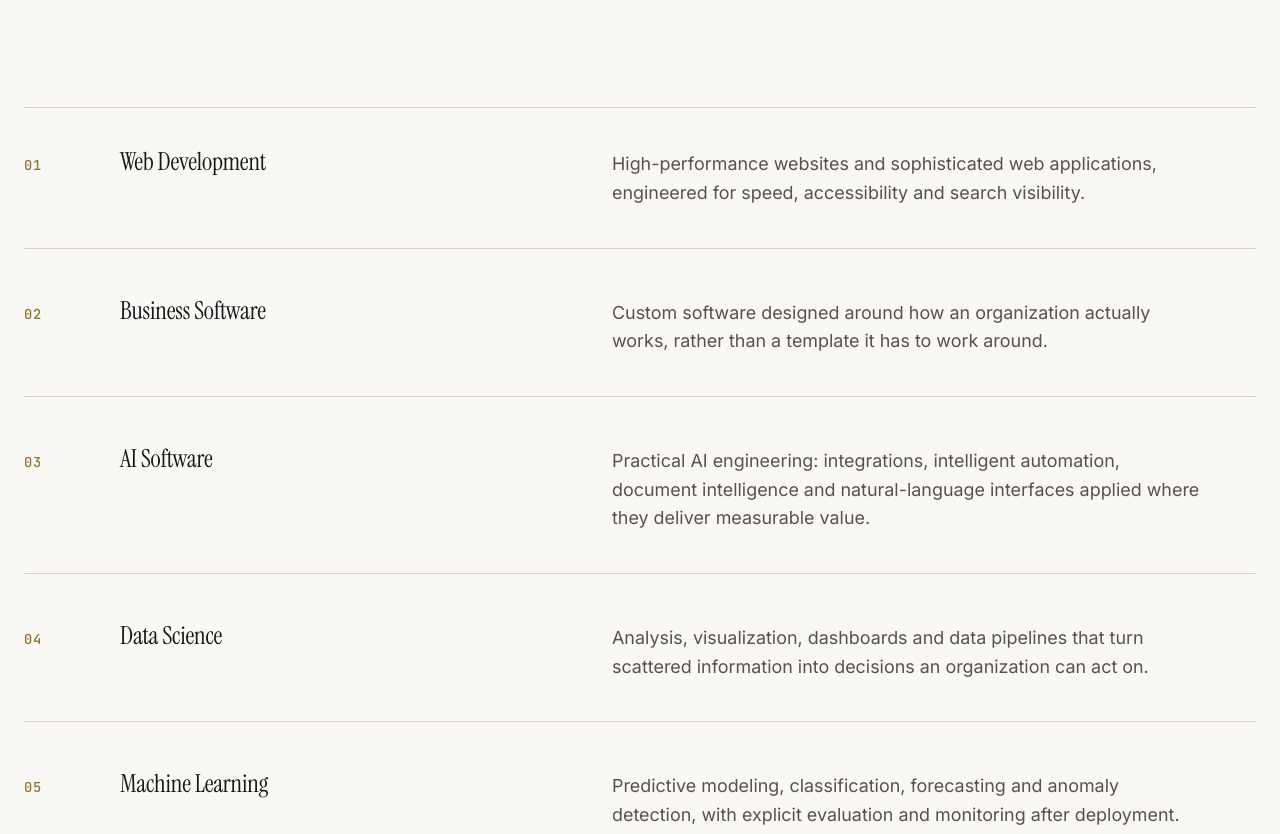
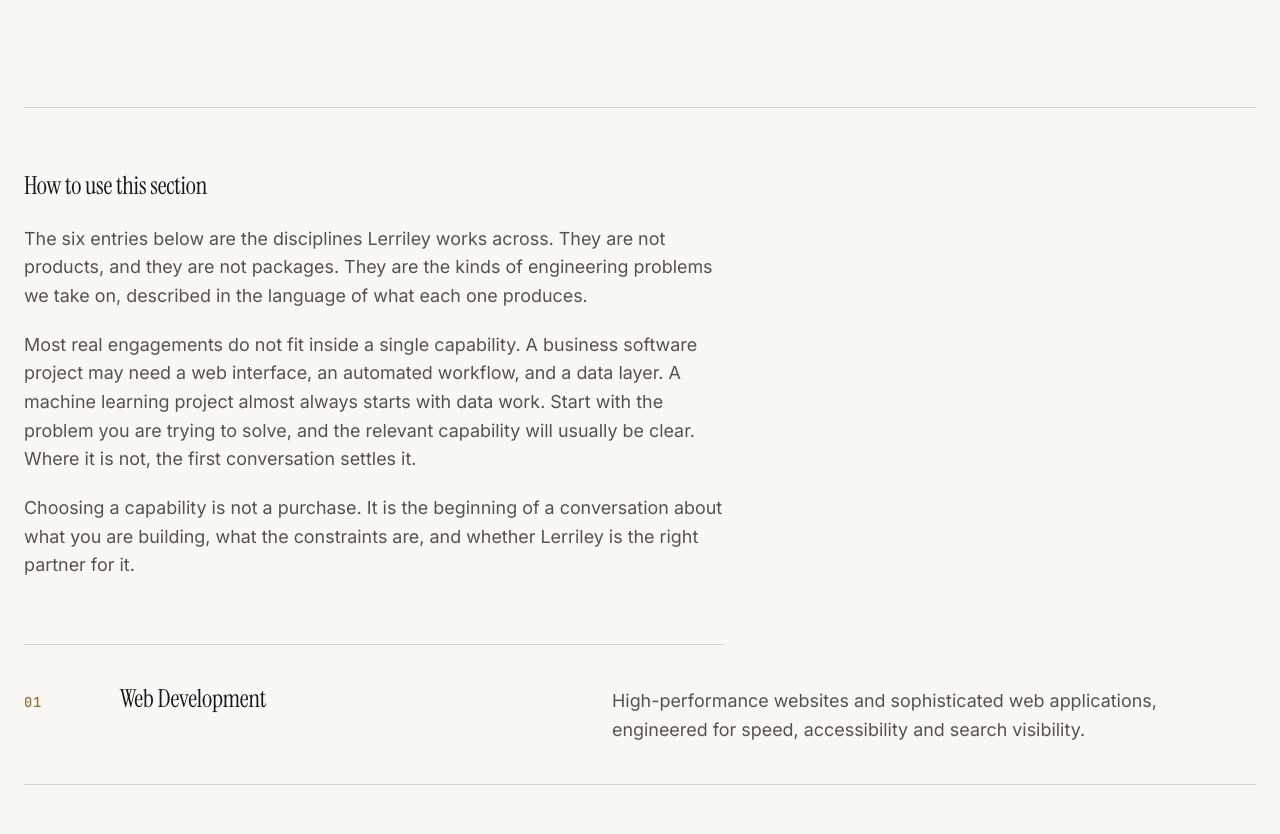
Before and after one commit to Lerrick005/LERRILEY-LIMITED-WEBSITE, a Next.js app: page /solutions in a window 1280 px wide. Shown: the part 526-1360 px from the top of the page. Built offline with nearby package versions, Linux system fonts and the light colour scheme; no server answers.

Commit message:
Deepen solutions index with introduction section

```diff
--- a/app/solutions/page.module.css
+++ b/app/solutions/page.module.css
@@ -158,3 +158,39 @@
       padding: var(--s-16) 0 var(--s-12);
     }
   }
+
+/* --- Intro section -------------------------------------------------------
+   Short prose block explaining how to read the capability list. Sits
+   between the header and the list.
+   -------------------------------------------------------------------------- */
+
+.intro {
+  padding: var(--s-16) 0;
+  border-bottom: 1px solid var(--border);
+  max-width: 62ch;
+}
+
+.introTitle {
+  font-family: var(--font-display);
+  font-size: var(--fs-h3);
+  font-weight: 400;
+  line-height: var(--lh-heading);
+  letter-spacing: -0.01em;
+  color: var(--text);
+  margin: 0 0 var(--s-6) 0;
+  text-wrap: balance;
+}
+
+.introProse {
+  display: flex;
+  flex-direction: column;
+  gap: var(--s-5);
+}
+
+.introProse p {
+  font-size: var(--fs-body);
+  line-height: var(--lh-body);
+  color: var(--text-secondary);
+  margin: 0;
+  text-wrap: pretty;
+}
--- a/app/solutions/page.tsx
+++ b/app/solutions/page.tsx
@@ -15,18 +15,6 @@
   },
 };
 
-/**
- * Solutions index.
- *
- * Renders all six capabilities in order. Entries whose detail page is
- * published render as links; entries that are still drafts render as plain
- * rows. This is why nothing on this page links to a route that does not
- * exist (addendum rule 7).
- *
- * Right now every entry is a draft, so the list is a plain editorial index.
- * When the first solution page goes live, changing its status to
- * "published" in content/solutions/index.ts is the only edit required.
- */
 export default function SolutionsPage() {
   const items = getSolutions();
 
@@ -45,6 +33,33 @@
           <CapabilityRing />
         </div>
       </header>
+
+      <section className={styles.intro} aria-labelledby="intro-title">
+        <h2 id="intro-title" className={styles.introTitle}>
+          How to use this section
+        </h2>
+        <div className={styles.introProse}>
+          <p>
+            The six entries below are the disciplines Lerriley works across.
+            They are not products, and they are not packages. They are the
+            kinds of engineering problems we take on, described in the
+            language of what each one produces.
+          </p>
+          <p>
+            Most real engagements do not fit inside a single capability. A
+            business software project may need a web interface, an automated
+            workflow, and a data layer. A machine learning project almost
+            always starts with data work. Start with the problem you are
+            trying to solve, and the relevant capability will usually be
+            clear. Where it is not, the first conversation settles it.
+          </p>
+          <p>
+            Choosing a capability is not a purchase. It is the beginning of a
+            conversation about what you are building, what the constraints
+            are, and whether Lerriley is the right partner for it.
+          </p>
+        </div>
+      </section>
 
       <ul className={styles.list}>
         {items.map((solution, i) => {
```
